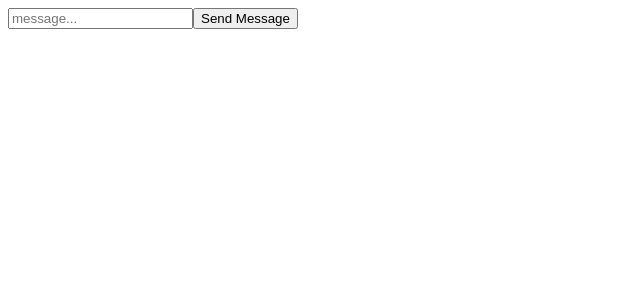
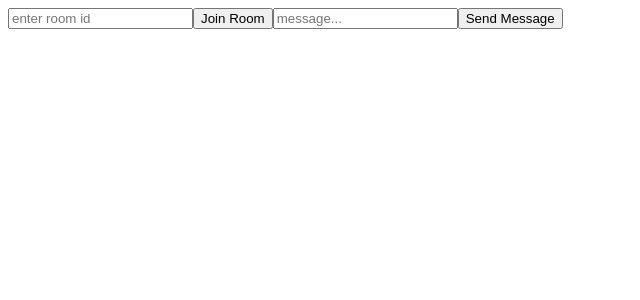
Before and after one commit to naimur-reza/Chat-App-Client, a React (Vite) app: page / in a window 1280 px wide. Shown: the top 300 px of the page, without its empty margins (0-640 px from the left). Built offline with nearby package versions, Linux system fonts and the light colour scheme; no server answers.

Commit message:
done room integrations

```diff
--- a/src/App.jsx
+++ b/src/App.jsx
@@ -5,23 +5,38 @@ const socket = io.connect("http://localhost:5000");
 const App = () => {
   const [message, setMessage] = useState("");
   const [data, setData] = useState("");
+  const [room, setRoom] = useState("");
   const sendMessage = () => {
-    socket.emit("send_message", { message: message });
+    socket.emit("send_message", { message: message, room: room });
   };
+
+  // sockets for joining room
+  const joinRoom = () => {
+    if (room !== "") {
+      socket.emit("join_room", room);
+    }
+  };
+
   useEffect(() => {
     socket.on("receive_message", (data) => {
-      setData(data.message);
+      setData(data);
     });
   }, [socket]);
   return (
     <div>
       <input
         type="text"
+        onChange={(e) => setRoom(e.target.value)}
+        placeholder="enter room id"
+      />
+      <button onClick={joinRoom}>Join Room</button>
+      <input
+        type="text"
         onChange={(e) => setMessage(e.target.value)}
         placeholder="message..."
       />
       <button onClick={sendMessage}>Send Message</button>
-      <h1>{data}</h1>
+      <ul>{data.message}</ul>
     </div>
   );
 };
```
